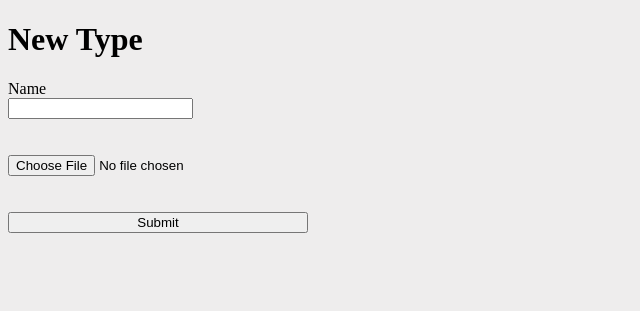
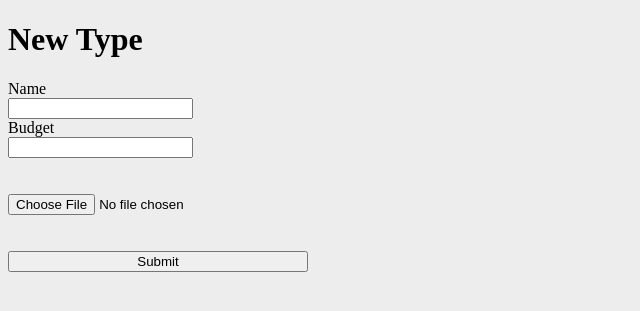
Before and after one commit to Greg0109/ExpensesTracker, a Rails app: page /types/new in a window 1280 px wide. Shown: the part 150-461 px from the top of the page, without its empty margins (0-640 px from the left). Run offline with Rails 7, Linux system fonts and the light colour scheme; a user stored in the database is signed in; style sheets or scripts are compiled from the project's sources; some libraries are stand-ins or nearby versions.

Commit message:
Add custom feature - Budget for types

```diff
--- a/app/controllers/types_controller.rb
+++ b/app/controllers/types_controller.rb
@@ -11,6 +11,7 @@ class TypesController < ApplicationController
   def show
     @type = Type.find_by(id: params[:id])
     @expenses = @type.expenses.where(user_id: current_user.id)
+    @budget = @type.budget
     @total = @expenses.sum(:amount)
     redirect_to root_path if @type.user_id != current_user.id
   end
@@ -30,6 +31,6 @@ class TypesController < ApplicationController
   private
 
   def type_params
-    params.require(:type).permit(:name, :icon, :user_id)
+    params.require(:type).permit(:name, :icon, :budget, :user_id)
   end
 end
--- a/app/views/types/new.html.erb
+++ b/app/views/types/new.html.erb
@@ -6,6 +6,11 @@
                 <%= f.label :name %>
                 <br>
                 <%= f.text_field :name %>
+            </div>
+            <div class="field">
+                <%= f.label :budget %>
+                <br>
+                <%= f.number_field :budget %>
             </div>
             <br>
             <br>
--- a/app/views/types/show.html.erb
+++ b/app/views/types/show.html.erb
@@ -1,8 +1,10 @@
 <div class="w-100 d-flex justify-content-center text-center">
     <div class="column w-75">
         <h1><%= @type.name %></h1>
-        <h1>Total spent</h1>
-        <p><%= @total %> €</p>
+        <h2>Total spent</h1>
+        <h3><%= @total %> €</h3>
+        <h5><%= calculate_budget(@budget, @total) %></h5>
+        <br>
         <div class="row">
             <% @expenses.each do |exp| %>
                 <div class="col-12 col-md-4 col-lg-2">
--- a/db/migrate/20210428094016_create_types.rb
+++ b/db/migrate/20210428094016_create_types.rb
@@ -3,6 +3,7 @@ class CreateTypes < ActiveRecord::Migration[6.1]
     create_table :types do |t|
       t.string :name
       t.string :icon
+      t.integer :budget
 
       t.timestamps
     end
```
Also changed, not shown: app/helpers/types_helper.rb (+10 -0 lines), db/schema.rb.
